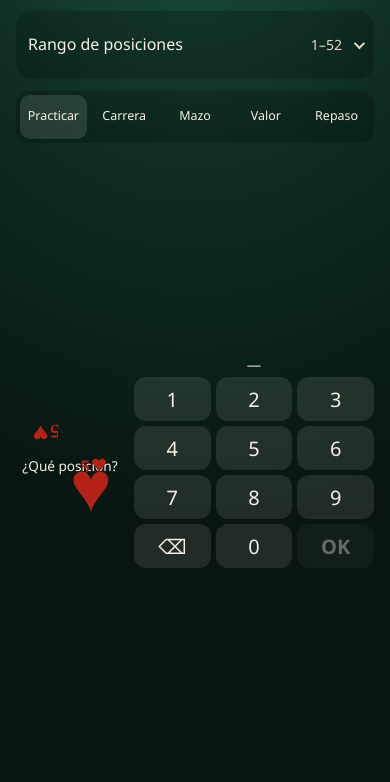
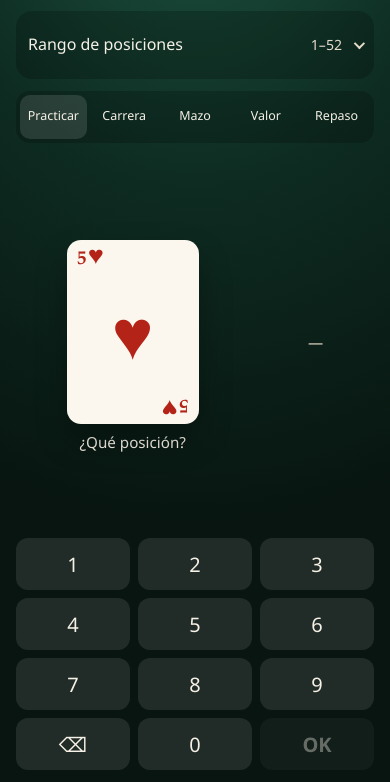
Before and after one commit to cgxarrie/nemonica, a website built with Vite: page index.html in a window 390 px wide. Shown: the part 62-844 px from the top of the page. Built offline with nearby package versions, Linux system fonts and the light colour scheme.

Commit message:
fix layout 2

```diff
--- a/index.html
+++ b/index.html
@@ -180,9 +180,12 @@
           <div id="prompt"></div>
           <p class="ask" id="ask"></p>
         </div>
+        <div class="answer-preview">
+          <p id="position-preview" class="typed" aria-live="polite">—</p>
+          <p id="card-preview" class="typed placeholder" hidden>Valor y palo</p>
+        </div>
         <div class="answer-block">
           <div id="position-entry" class="entry">
-            <p id="position-preview" class="typed" aria-live="polite">—</p>
             <div class="keypad" id="keypad">
               <button type="button" data-digit="1">1</button>
               <button type="button" data-digit="2">2</button>
@@ -199,7 +202,6 @@
             </div>
           </div>
           <div id="card-entry" class="entry" hidden>
-            <p id="card-preview" class="typed placeholder">Valor y palo</p>
             <div id="ranks" class="ranks" role="group" aria-label="Valor"></div>
             <div id="suits" class="suits" role="group" aria-label="Palo"></div>
             <button type="button" id="check-card" class="check" disabled>Comprobar</button>
--- a/src/main.ts
+++ b/src/main.ts
@@ -1029,6 +1029,8 @@ function renderQuestion(): void {
   prompt.append(flipCard(question, result));
   positionEntry.hidden = !(answering && question.askFor === "position");
   cardEntry.hidden = !(answering && question.askFor === "card");
+  positionPreview.hidden = positionEntry.hidden;
+  cardPreview.hidden = cardEntry.hidden;
   feedbackBlock.hidden = answering || raceActive;
 
   prompt.classList.remove("swap");
--- a/src/style.css
+++ b/src/style.css
@@ -1060,68 +1060,51 @@ h1 {
 
 @media (max-width: 600px) {
   #practice {
-    flex-direction: row;
-    align-items: center;
-    gap: 10px;
+    display: grid;
+    grid-template-columns: minmax(0, 2fr) minmax(0, 1fr);
+    grid-template-rows: minmax(0, 1fr) auto;
+    column-gap: 8px;
   }
 
   #practice .stage {
-    flex: 0 0 108px;
+    grid-column: 1;
+    grid-row: 1;
     padding: 0;
   }
 
   #practice .flip-card {
-    width: 100%;
-    height: auto;
-    aspect-ratio: 132 / 184;
+    max-width: 100%;
   }
 
   #practice .ask {
     margin-top: 8px;
     text-align: center;
-    font-size: 0.85rem;
+    font-size: 0.95rem;
+  }
+
+  #practice .answer-preview {
+    grid-column: 2;
+    grid-row: 1;
+    display: flex;
+    min-width: 0;
+    align-items: center;
+    justify-content: center;
+    overflow-wrap: anywhere;
+    text-align: center;
+  }
+
+  #practice .answer-preview .typed {
+    font-size: 1.6rem;
+  }
+
+  #practice .answer-preview .typed.placeholder {
+    font-size: 0.95rem;
   }
 
   #practice .answer-block {
-    flex: 1;
-    min-width: 0;
+    grid-column: 1 / -1;
+    grid-row: 2;
     padding-top: 0;
-  }
-
-  #practice .typed {
-    margin-bottom: 4px;
-    font-size: 1.8rem;
-  }
-
-  #practice .typed.placeholder {
-    font-size: 0.9rem;
-  }
-
-  #practice .keypad,
-  #practice .ranks,
-  #practice .suits {
-    gap: 5px;
-  }
-
-  #practice .keypad button,
-  #practice .suits button {
-    min-height: 44px;
-  }
-
-  #practice .ranks {
-    grid-template-columns: repeat(4, minmax(0, 1fr));
-  }
-
-  #practice .ranks button {
-    min-height: 40px;
-    font-size: 0.9rem;
-  }
-
-  #practice .check,
-  #practice .next {
-    min-height: 44px;
-    margin-top: 8px;
-    font-size: 0.95rem;
   }
 }
 
```
